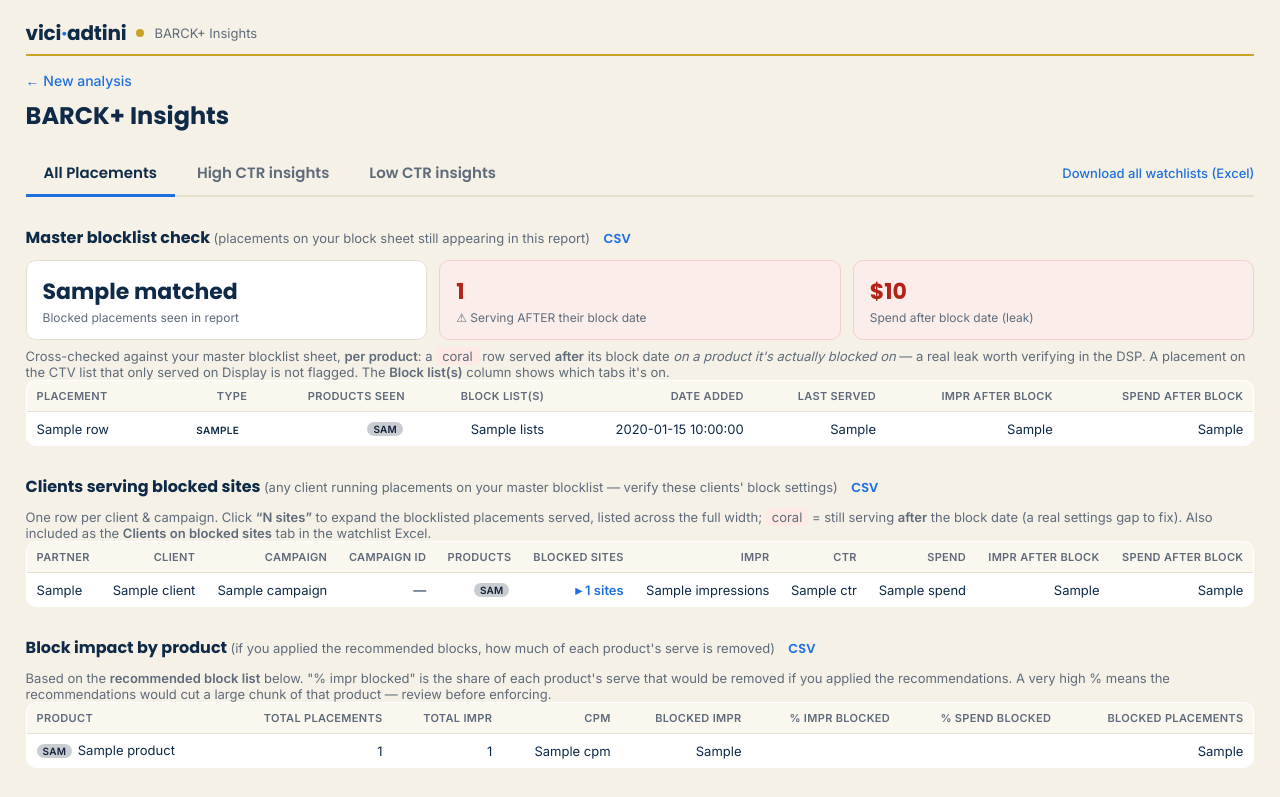
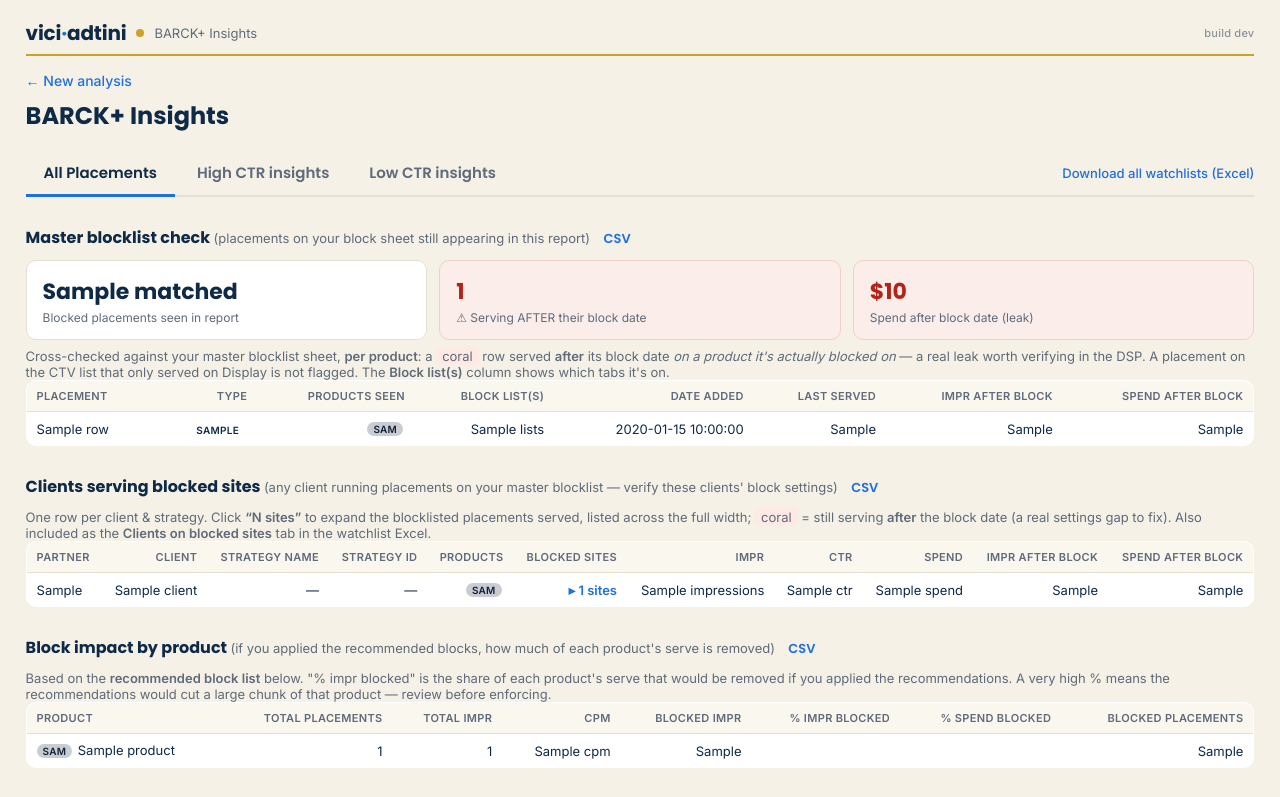
Before and after one commit to kiri-ux/campaign-insights, a Flask app: template templates/dashboard.html in a window 1280 px wide. Shown: the top 797 px of the page. Run offline with Flask 3, Linux system fonts and the light colour scheme; the template is opened without the code that fills it: most values are stand-ins (such as "Sample title", 1, 10 or a date in 2020).

Commit message:
Add files via upload

```diff
--- a/app.py
+++ b/app.py
@@ -40,6 +40,13 @@ def _build_version():
 
 
 BUILD_VERSION = _build_version()
+
+
+@app.context_processor
+def _inject_build_version():
+    """Make the build stamp available to every template (home, dashboards,
+    saved-report snapshots) without threading it through each ctx dict."""
+    return {"build_version": BUILD_VERSION}
 
 
 def _norm_site(s):
--- a/block_audit_engine.py
+++ b/block_audit_engine.py
@@ -98,11 +98,15 @@ def _pick_client(cols):
     return None
 
 
-def _find(cols, *tokens_any):
-    """Return first column whose lowercased name contains ALL tokens in any group."""
+def _find(cols, *tokens_any, exclude=()):
+    """Return first column whose lowercased name contains ALL tokens in any group,
+    skipping any column that contains an `exclude` token (e.g. 'pool' so that
+    'Campaign ID' matches but 'Campaign Pool ID' doesn't)."""
     low = {c.lower(): c for c in cols}
     for group in tokens_any:
         for lc, orig in low.items():
+            if any(x in lc for x in exclude):
+                continue
             if all(t in lc for t in group):
                 return orig
     return None
@@ -126,8 +130,8 @@ def _detect(df, kind):
         "strategy": _find(cols, ("strategy", "type"), ("strategy",)),
         "strategy_name": _find(cols, ("strategy", "name")),
         "app_id": _find(cols, ("app", "id"), ("app", "bundle"), ("bundle",)),
-        "campaign": _find(cols, ("campaign", "name"), ("campaign",)),
-        "campaign_id": _find(cols, ("campaign", "id"), ("campaign", "#"), ("campaign", "number")),
+        "campaign": _find(cols, ("campaign", "name"), exclude=("pool",)),
+        "campaign_id": _find(cols, ("campaign", "id"), ("campaign", "#"), ("campaign", "number"), exclude=("pool",)),
     }
 
 
@@ -155,7 +159,10 @@ def _normalize(df, c):
         out[dim] = (df[c[dim]].astype(str) if c[dim] else "(not in export)")
     out["strategy_name"] = df[c["strategy_name"]].astype(str) if c.get("strategy_name") else out["strategy"]
     out["campaign"] = df[c["campaign"]].astype(str) if c.get("campaign") else "(not in export)"
-    out["campaign_id"] = df[c["campaign_id"]].astype(str) if c.get("campaign_id") else ""
+    # IDs come out of Excel as floats ("12345.0") — normalize to clean strings.
+    out["campaign_id"] = (df[c["campaign_id"]].astype(str).str.strip()
+                          .str.replace(r"\.0$", "", regex=True)
+                          if c.get("campaign_id") else "")
     out["is_block"] = out["final"].str.lower().isin(SENTINELS)
     out["is_unresolved"] = df[c["final"]].isna() | (out["final"].str.lower().isin({"nan", ""}))
     return out
@@ -596,21 +603,23 @@ def audit_block_leak(path_or_buffer=None, blocklist=None, frames=None):
                 # — the dashboard shows it in a collapsible full-width drawer.
                 return sorted({str(s).strip() for s in series if str(s).strip()})
 
-            # Broken out by partner + client + campaign (name & id). When the export
-            # carries no campaign columns, Campaign collapses to "(not in export)" and
-            # the grain is effectively one row per client (as before).
-            cob = (a2.groupby(["bu", "client", "campaign", "campaign_id"], dropna=False)
+            # Broken out by partner + client + strategy. AdLib's "Strategy Name" is
+            # what the org calls the campaign name, and its Campaign ID is surfaced
+            # as "Strategy ID". When the export carries neither, both collapse to
+            # placeholders and the grain is effectively one row per client (as before).
+            cob = (a2.groupby(["bu", "client", "strategy_name", "campaign_id"], dropna=False)
                    .agg(products=("product", _products), impressions=("impressions", "sum"),
                         clicks=("clicks", "sum"), spend=("spend", "sum"),
                         post_impr=("post_impr", "sum"), post_spend=("post_spend", "sum"),
                         n_sites=("match_key", "nunique"),
                         sites_list=("display_name", _site_list))
                    .reset_index().rename(columns={"bu": "business_unit", "client": "Client",
-                                                  "campaign": "Campaign", "campaign_id": "Campaign ID"}))
+                                                  "strategy_name": "Strategy Name",
+                                                  "campaign_id": "Strategy ID"}))
             cob = cob[~cob["Client"].astype(str).str.strip().str.lower().isin(_BAD_CLIENT)]
             cob["ctr"] = np.where(cob["impressions"] > 0, cob["clicks"] / cob["impressions"], 0)
             cob["sites"] = cob["sites_list"].apply(lambda lst: ", ".join(lst))
-            cob = cob[["business_unit", "Client", "Campaign", "Campaign ID", "products",
+            cob = cob[["business_unit", "Client", "Strategy Name", "Strategy ID", "products",
                        "sites", "sites_list", "n_sites", "impressions", "clicks", "ctr",
                        "spend", "post_impr", "post_spend"]]
             blocked_site_clients = cob.sort_values(
--- a/templates/dashboard.html
+++ b/templates/dashboard.html
@@ -18,6 +18,7 @@
   .brandbar .mark{font-family:var(--font-head);font-weight:700;font-size:20px;color:var(--atlas);letter-spacing:-.01em;}
   .brandbar .mark span{color:var(--velocity);}
   .brandbar .dot{width:8px;height:8px;border-radius:50%;background:var(--gold);}
+  .brandbar .ver{font-size:11px;color:var(--muted);opacity:.7;font-weight:500;letter-spacing:.02em;}
   .wrap{max-width:min(1680px,96vw);margin:0 auto;padding-top:14px;}
   a.back{color:var(--velocity);text-decoration:none;font-size:14px;font-weight:500;}
   h1{font-family:var(--font-head);font-size:24px;margin:8px 0 18px;color:var(--atlas);}
@@ -84,7 +85,7 @@
   .flag.hi{background:#fff1d6;color:#8a5a00;}
   .flag.lo{background:#e3edfb;color:#1a4f9c;}
   .flag.q{background:#ece8f6;color:#5b3fa3;}
-  .pager{display:flex;align-items:center;gap:10px;margin:8px 0 2px;font-size:13px;color:var(--muted);}
+  .pager{display:flex;align-items:center;justify-content:flex-end;gap:10px;margin:2px 0 8px;font-size:13px;color:var(--muted);}
   .pager button{background:#fff;border:1px solid var(--line);border-radius:7px;padding:4px 12px;font-size:12px;font-weight:600;cursor:pointer;color:var(--velocity);font-family:var(--font-body);}
   .pager button:disabled{color:var(--muted);cursor:default;opacity:.5;}
   tr.lowctrblock{background:#eef4fc;}
@@ -93,7 +94,7 @@
 </style>
 </head>
 <body>
-<div class="brandbar"><span class="mark">vici<span>·</span>adtini</span><span class="dot"></span><span style="color:var(--muted);font-size:13px;">BARCK+ Insights</span></div>
+<div class="brandbar"><span class="mark">vici<span>·</span>adtini</span><span class="dot"></span><span style="color:var(--muted);font-size:13px;">BARCK+ Insights</span><span class="ver" style="margin-left:auto;">build {{ build_version }}</span></div>
 {% macro pills(prodstr) %}{% if prodstr %}{% for p in prodstr.split(', ') if p %}{% set m = pmap.get(p) %}{% if m %}<span class="pill" style="background:{{ m.hex }};color:{{ m.fg }}" title="{{ m.full }}">{{ m.abbr }}</span>{% else %}<span class="pill" style="background:#c9ccd1;color:#12213a" title="{{ p }}">{{ p[:3]|upper }}</span>{% endif %}{% endfor %}{% endif %}{% endmacro %}
 {% macro tpill(t) %}<span class="tp {{ t }}">{{ t }}</span>{% endmacro %}
 <div class="wrap">
@@ -162,9 +163,9 @@
 
   {% if blocked_site_clients %}
     <h2>Clients serving blocked sites <span class="sub">(any client running placements on your master blocklist — verify these clients' block settings)</span> <a class="dl" href="/download/clients_on_blocked_sites.csv">CSV</a></h2>
-    <p class="note">One row per client &amp; campaign. Click <strong>“N sites”</strong> to expand the blocklisted placements served, listed across the full width; <span style="background:#ffe9e4;padding:1px 6px;border-radius:4px">coral</span> = still serving <strong>after</strong> the block date (a real settings gap to fix). Also included as the <strong>Clients on blocked sites</strong> tab in the watchlist Excel.</p>
-    <table class="cbs paginate"><tr><th>Partner</th>{% if has_buyer %}<th>Buyer</th>{% endif %}<th>Client</th><th>Campaign</th><th>Campaign ID</th><th>Products</th><th>Blocked sites</th><th>Impr</th><th>CTR</th><th>Spend</th><th>Impr after block</th><th>Spend after block</th></tr>
-    {% for r in blocked_site_clients %}<tr{% if r.leaking %} class="coral"{% endif %}><td class="wrapcell">{{ r.business_unit }}</td>{% if has_buyer %}<td>{{ r.buyer }}</td>{% endif %}<td class="wrapcell">{{ r.Client }}</td><td class="wrapcell">{{ r.Campaign if r.Campaign and r.Campaign != '(not in export)' else '—' }}</td><td>{{ r['Campaign ID'] or '—' }}</td><td>{{ pills(r.products) }}</td><td><a class="drawer-toggle" onclick="toggleSites(this)">&#9656; {{ r.n_sites }} site{{ 's' if r.n_sites != '1' else '' }}</a></td><td class="num">{{ r.impressions }}</td><td class="num">{{ r.ctr }}</td><td class="num">{{ r.spend }}</td><td class="num">{{ r.post_impr }}</td><td class="num">{{ r.post_spend }}</td></tr>
+    <p class="note">One row per client &amp; strategy. Click <strong>“N sites”</strong> to expand the blocklisted placements served, listed across the full width; <span style="background:#ffe9e4;padding:1px 6px;border-radius:4px">coral</span> = still serving <strong>after</strong> the block date (a real settings gap to fix). Also included as the <strong>Clients on blocked sites</strong> tab in the watchlist Excel.</p>
+    <table class="cbs paginate"><tr><th>Partner</th>{% if has_buyer %}<th>Buyer</th>{% endif %}<th>Client</th><th>Strategy Name</th><th>Strategy ID</th><th>Products</th><th>Blocked sites</th><th>Impr</th><th>CTR</th><th>Spend</th><th>Impr after block</th><th>Spend after block</th></tr>
+    {% for r in blocked_site_clients %}<tr{% if r.leaking %} class="coral"{% endif %}><td class="wrapcell">{{ r.business_unit }}</td>{% if has_buyer %}<td>{{ r.buyer }}</td>{% endif %}<td class="wrapcell">{{ r.Client }}</td><td class="wrapcell">{{ r['Strategy Name'] if r['Strategy Name'] and r['Strategy Name'] not in ('(not in export)', 'nan') else '—' }}</td><td>{{ r['Strategy ID'] if r['Strategy ID'] and r['Strategy ID'] != 'nan' else '—' }}</td><td>{{ pills(r.products) }}</td><td><a class="drawer-toggle" onclick="toggleSites(this)">&#9656; {{ r.n_sites }} site{{ 's' if r.n_sites != '1' else '' }}</a></td><td class="num">{{ r.impressions }}</td><td class="num">{{ r.ctr }}</td><td class="num">{{ r.spend }}</td><td class="num">{{ r.post_impr }}</td><td class="num">{{ r.post_spend }}</td></tr>
     <tr class="sitedetail" style="display:none"><td colspan="20"><div class="sitegrid">{% for s in r.sites_list %}<div>{{ s }}</div>{% endfor %}</div></td></tr>{% endfor %}
     </table>
   {% endif %}
@@ -461,7 +462,8 @@
       var next=document.createElement('button'); next.type='button'; next.innerHTML='Next &#8250;';
       var label=document.createElement('span');
       bar.appendChild(prev); bar.appendChild(label); bar.appendChild(next);
-      tbl.parentNode.insertBefore(bar, tbl.nextSibling);
+      var anchor = tbl.parentNode.classList && tbl.parentNode.classList.contains('tblwrap') ? tbl.parentNode : tbl;
+      anchor.parentNode.insertBefore(bar, anchor);
       function render(){
         var U=units(), pages=Math.max(1,Math.ceil(U.length/PAGE));
         if(page>=pages) page=pages-1; if(page<0) page=0;
```
Also changed, not shown: 1 other file.
